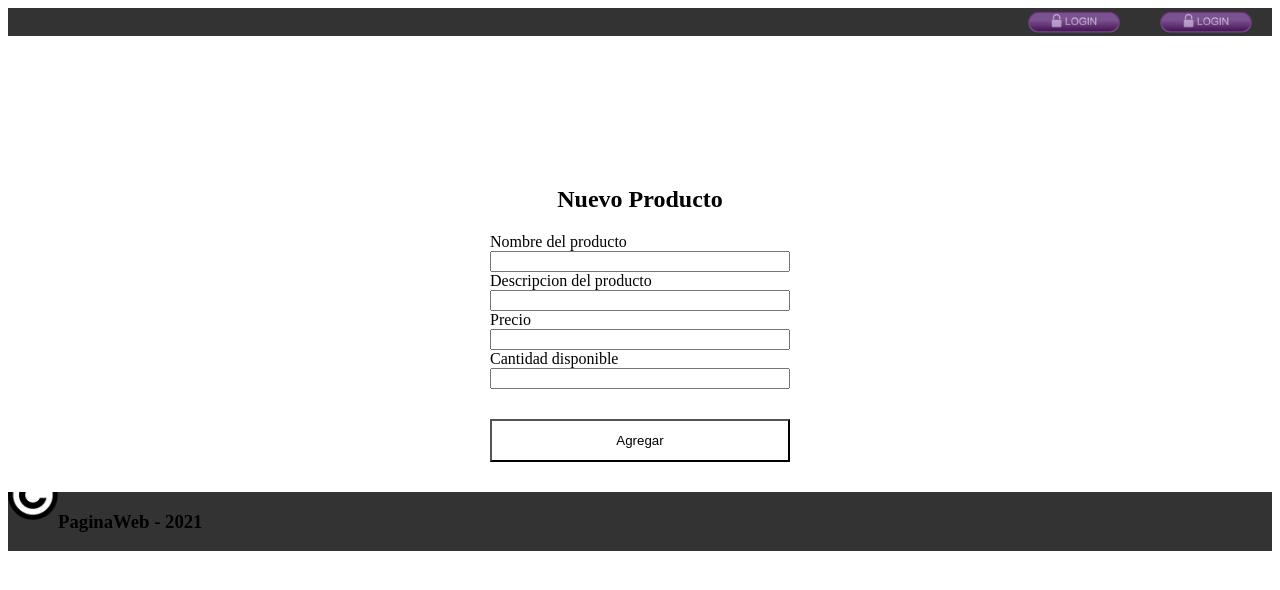
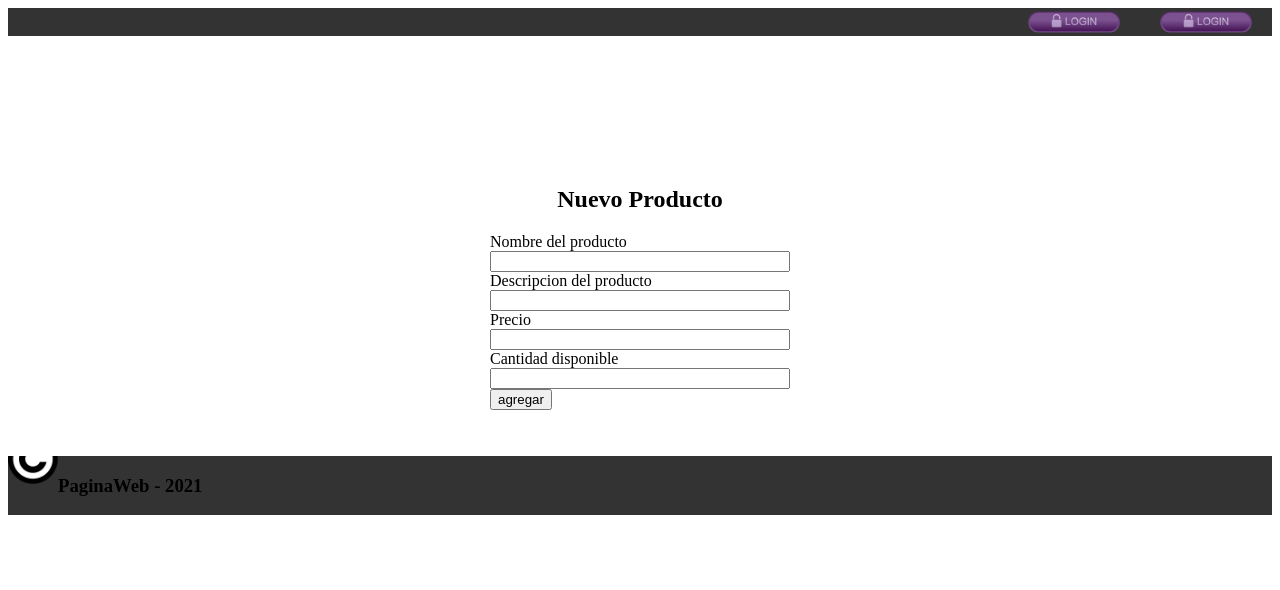
Before and after one commit to jhoninred/DAI, a plain HTML site: page agregar.html in a window 1280 px wide. Drawn offline with Linux system fonts and the light colour scheme.

Commit message:
Formulario agregar producto

```diff
--- a/agregar.html
+++ b/agregar.html
@@ -78,24 +78,27 @@ li a:hover {
     <section class="Formulario">
 
         <center><H1>Nuevo Producto</H1></center>
+<form>
+
 
         <label class="texto" for="Nombre">Nombre del producto</label>
-        <input class="controles" type  ="text" name="Nombre" id="Nombre" >
+        <input class="controles" type  ="text" name="Nombre" id="Nombre" required>
 
 
         <label class="texto" for="Descripcion">Descripcion del producto</label>
-        <input class="controles" type="" name="apellido" id="apellido">
+        <input class="controles" type="" name="apellido" id="apellido" required>
 
 
         <label class="texto" for="Valor">Precio</label>
-        <input class="controles" type="number" name="Email" id="Email">
+        <input class="controles" type="number" name="Email" id="Email" required>
 
 
         <label class="texto" for="Cantidad">Cantidad disponible</label>
-        <input class="controles" type="number" name="Contraseña" id="contraseña">
+        <input class="controles" type="number" name="Contraseña" id="contraseña" required>
 
-        <input class="boton" type="button" value="Agregar">
+        <button class="btn-enviar" type="submit" href="">agregar</button>
 
+</form>
     </section>
     <ul>
 
```
